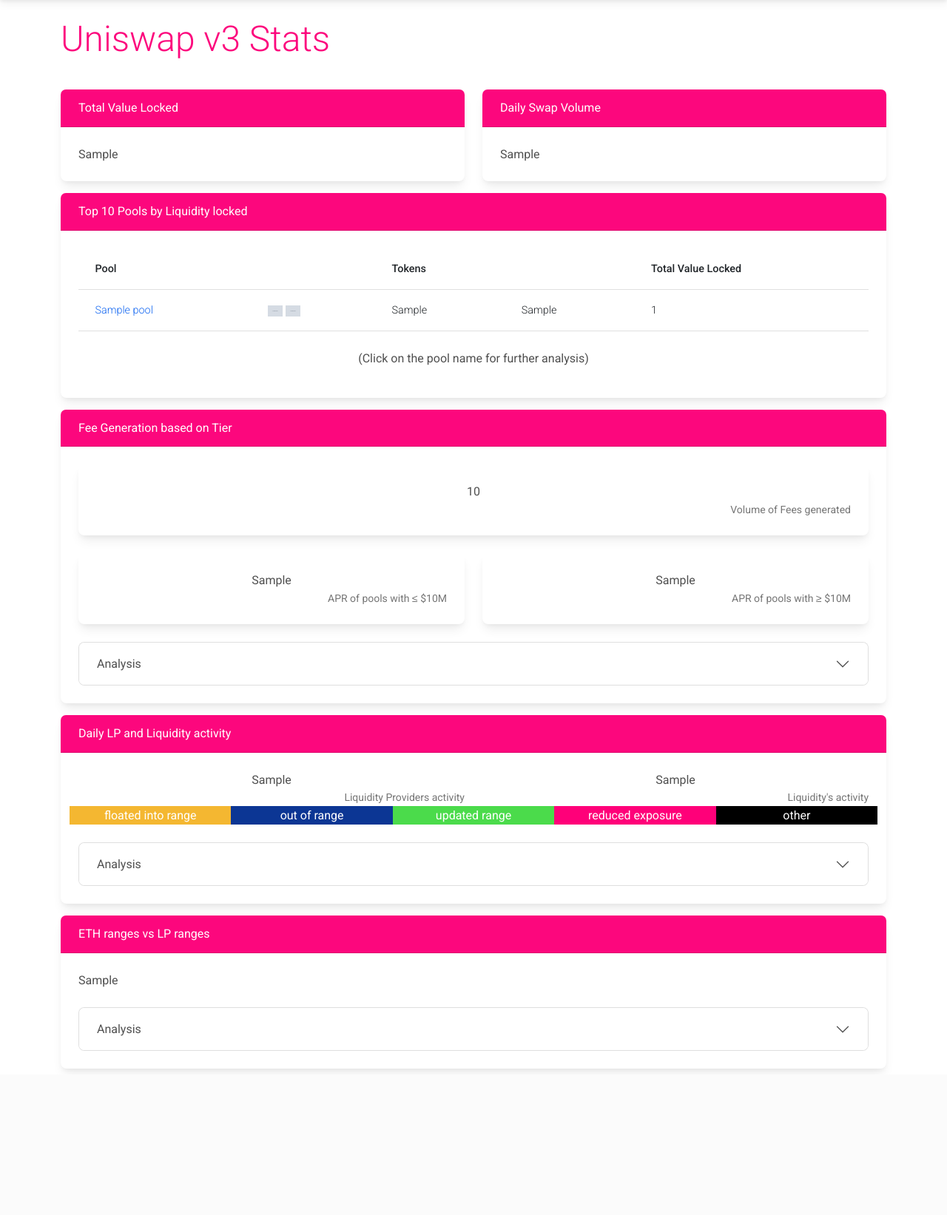
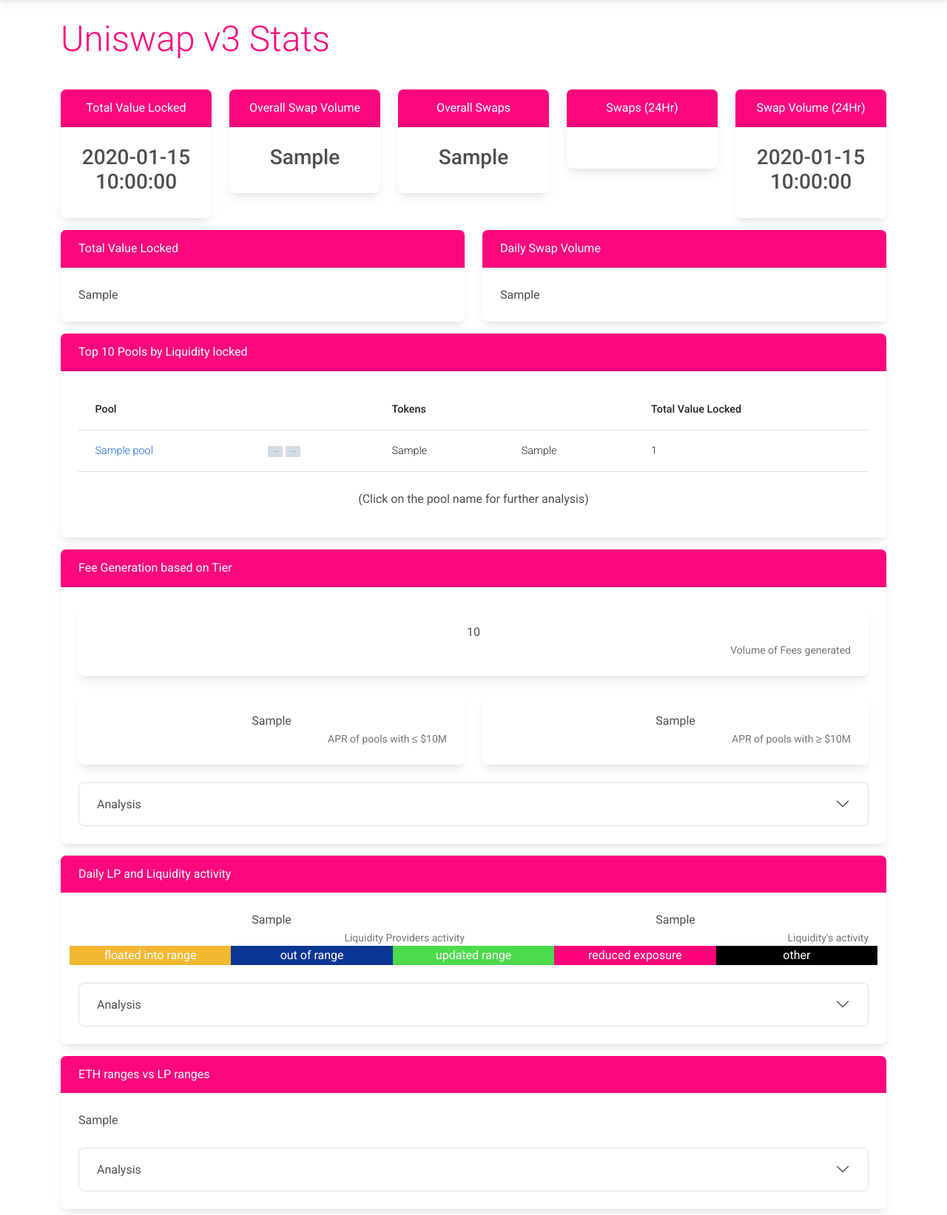
Before and after one commit to darvinrio/one-dash, a Flask app: template templates/uni/uniswap_stats.html in a window 1280 px wide. Shown: the part 57-1700 px from the top of the page at 74% size. Before the commit the page ends 1505 px from the top, so only its background shows below. Run offline with Flask 2, Linux system fonts and the light colour scheme; the template is opened without the code that fills it: most values are stand-ins (such as "Sample title", 1, 10 or a date in 2020); grey boxes marked "Sample" are stand-in pictures; parts of the project's set-up code (start-up, migrations or seed data) failed here and were passed over; some libraries are stand-ins or nearby versions.

Commit message:
added front page stats

```diff
--- a/app.py
+++ b/app.py
@@ -11,14 +11,14 @@
     a_file.truncate()
     a_file.close()
 
-import socket
-old_getaddrinfo = socket.getaddrinfo
-def new_getaddrinfo(*args, **kwargs):
-    responses = old_getaddrinfo(*args, **kwargs)
-    return [response
-            for response in responses
-            if response[0] == socket.AF_INET]
-socket.getaddrinfo = new_getaddrinfo
+# import socket
+# old_getaddrinfo = socket.getaddrinfo
+# def new_getaddrinfo(*args, **kwargs):
+#     responses = old_getaddrinfo(*args, **kwargs)
+#     return [response
+#             for response in responses
+#             if response[0] == socket.AF_INET]
+# socket.getaddrinfo = new_getaddrinfo
 
 from scripts.uniswap_tvl_vol import get_uni_stat_plot
 from scripts.uniswap.fees import get_uni_fee_plots
@@ -39,7 +39,7 @@
 # @app.route('/uni_stats')
 # def uni_stats():
 
-    uni_tvl,uni_vol = get_uni_stat_plot()
+    uni_tvl,uni_vol,front_swap_stats = get_uni_stat_plot()
 
     uni_top_pool_json = get_front()
 
@@ -50,6 +50,7 @@
     return render_template('uni/uniswap_stats.html',
         uni_tvl= uni_tvl,
         uni_vol=uni_vol,
+        front_swap_stats=front_swap_stats,
         uni_top_pool_json=uni_top_pool_json,
         uni_fee_plot=uni_fee_plot,
         uni_volat_plot=uni_volat_plot,
--- a/templates/uni/uniswap_stats.html
+++ b/templates/uni/uniswap_stats.html
@@ -21,6 +21,71 @@
     <h1 class="display-5" style="color: #fc077d;">
         Uniswap v3 Stats
     </h1>
+</div>
+
+<div class="container py-2">
+    <div class="row text-center">
+        <div class="col">
+            <div class="card">
+                <div class="card-header">
+                    Total Value Locked
+                </div>
+                <div class="card-body">
+                    <h3>
+                        {{front_swap_stats.TVL_TODAY|safe}}
+                    </h3>
+                </div>
+            </div>
+        </div>
+        <div class="col">
+            <div class="card">
+                <div class="card-header">
+                    Overall Swap Volume
+                </div>
+                <div class="card-body">
+                    <h3>
+                        {{front_swap_stats.OVERALL_SWAP_VOL|safe}}
+                    </h3>
+                </div>
+            </div>
+        </div>
+        <div class="col">
+            <div class="card">
+                <div class="card-header">
+                    Overall Swaps
+                </div>
+                <div class="card-body">
+                    <h3>
+                        {{front_swap_stats.OVERALL_NO_SWAPS|safe}}
+                    </h3>
+                </div>
+            </div>
+        </div>
+        <div class="col">
+            <div class="card">
+                <div class="card-header">
+                    Swaps (24Hr)
+                </div>
+                <div class="card-body">
+                    <h3>
+                        {{front_swap_stats.NO_TX_TODAY|safe}}
+                    </h3>
+                </div>
+            </div>
+        </div>
+        <div class="col">
+            <div class="card">
+                <div class="card-header">
+                    Swap Volume (24Hr)
+                </div>
+                <div class="card-body">
+                    <h3>
+                        {{front_swap_stats.SWAP_VOL_TODAY|safe}}
+                    </h3>
+                </div>
+            </div>
+        </div>
+    </div>
 </div>
 
 <div class="container py-2">
```
Also changed, not shown: scripts/uniswap_tvl_vol.py (+23 -4 lines), static/img/heatmaps/big.png, static/img/heatmaps/med.png, static/img/heatmaps/small.png, static/img/heatmaps/whale.png, static/js/plots/bokeh_plot.js.
